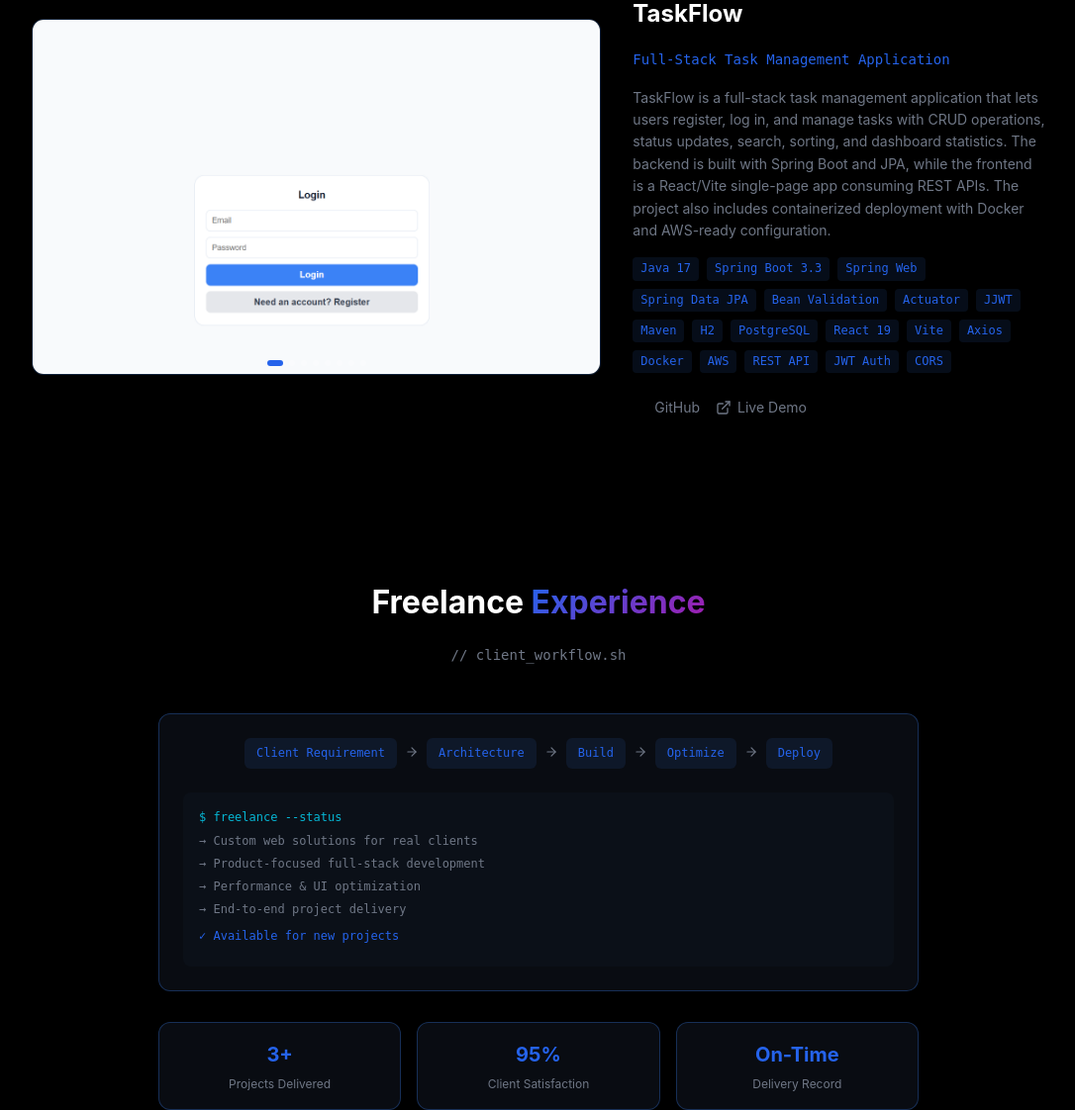
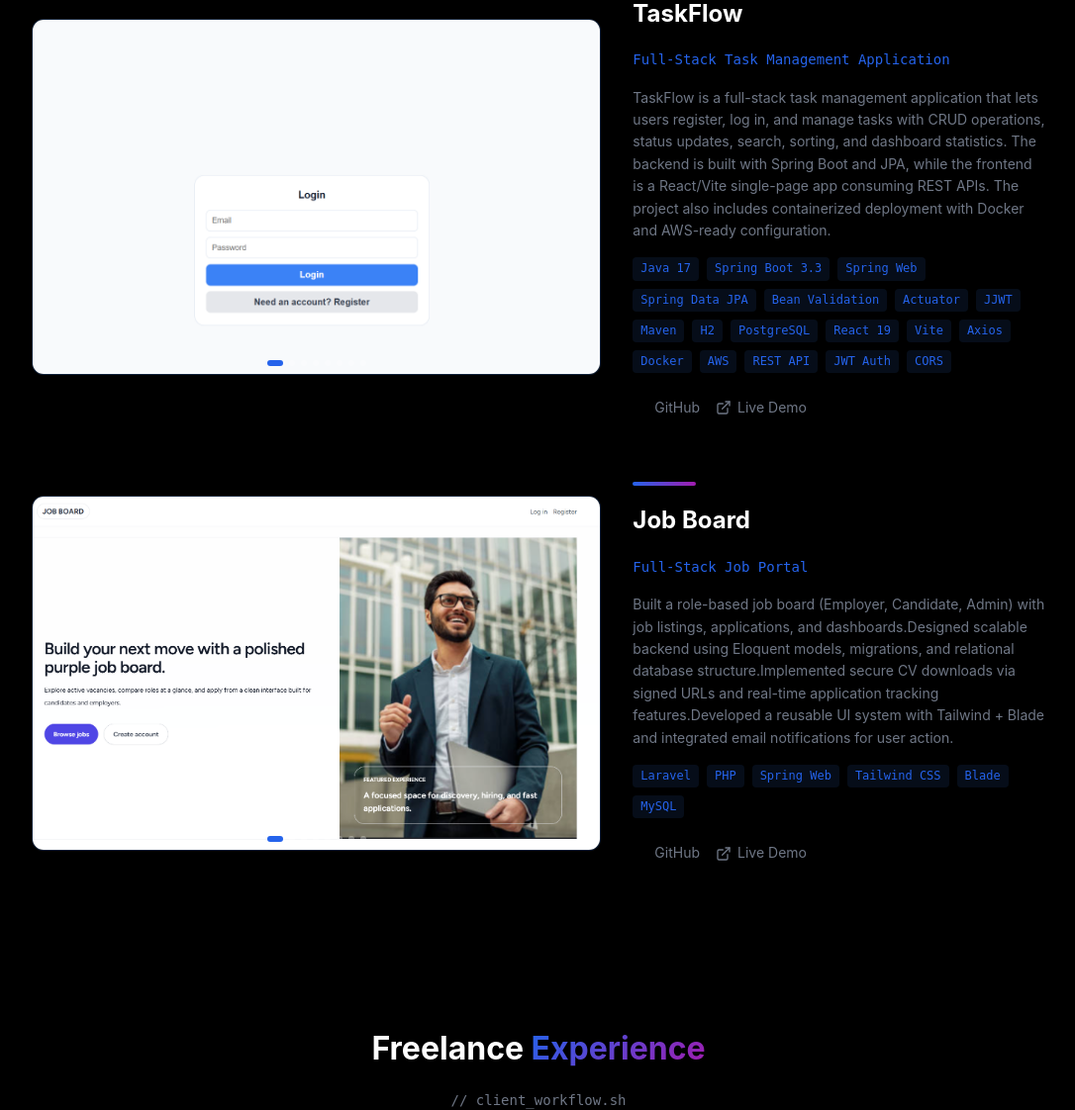
Before and after one commit to Piranpas065/My-portfolio, a Flask app: page / in a window 1280 px wide. Shown: the part 5081-6203 px from the top of the page at 99% size, without its empty margins (96-1182 px from the left). Run offline with Flask 3, Linux system fonts and the light colour scheme.

Commit message:
Update a project
Added a Job Board section with project details, images, and links.

```diff
--- a/templates/index.html
+++ b/templates/index.html
@@ -367,6 +367,43 @@
         </div>
       </div>
 
+
+      <!--JobBoard-->
+         <div class="project-row reverse">
+        <div class="project-content">
+          <div class="project-color-bar" style="background:linear-gradient(to right,var(--primary),var(--accent))"></div>
+          <h3 class="project-title">Job Board</h3>
+          <p class="project-subtitle">Full-Stack Job Portal</p>
+          <p class="project-desc">Built a role-based job board (Employer, Candidate, Admin) with job listings, applications, and dashboards.Designed scalable backend using Eloquent models, migrations, and relational database structure.Implemented secure CV downloads via signed URLs and real-time application tracking features.Developed a reusable UI system with Tailwind + Blade and integrated email notifications for user
+action.</p>
+          <div class="project-tags">
+            <span class="project-tag">Laravel</span><span class="project-tag">PHP</span><span class="project-tag">Spring Web</span>
+            <span class="project-tag">Tailwind CSS</span><span class="project-tag">Blade</span><span class="project-tag">MySQL</span>
+
+          </div>
+          <div class="project-links">
+            <a href="https://github.com/Piranpas065" target="_blank"><i data-lucide="github" style="width:16px;height:16px"></i> GitHub</a>
+            <a href="#"><i data-lucide="external-link" style="width:16px;height:16px"></i> Live Demo</a>
+          </div>
+        </div>
+        <div class="project-images">
+          <div class="slideshow">
+            <img src="{{ url_for('static', filename='images/job1.png') }}" alt="TaskFlow Screenshot 1" class="active-slide">
+            <img src="{{ url_for('static', filename='images/job2.png') }}" alt="TaskFlow Screenshot 2" class="hidden-slide">
+            <img src="{{ url_for('static', filename='images/job3.png') }}" alt="TaskFlow Screenshot 3" class="hidden-slide">
+            <img src="{{ url_for('static', filename='images/job4.png') }}" alt="TaskFlow Screenshot 4" class="hidden-slide">
+            <img src="{{ url_for('static', filename='images/job5.png') }}" alt="TaskFlow Screenshot 5" class="hidden-slide">
+            <img src="{{ url_for('static', filename='images/job6.png') }}" alt="TaskFlow Screenshot 6" class="hidden-slide">
+
+            <div class="slide-dots">
+              <span class="slide-dot active"></span><span class="slide-dot"></span><span class="slide-dot"></span><span class="slide-dot"></span>
+              <span class="slide-dot"></span><span class="slide-dot"></span><span class="slide-dot"></span><span class="slide-dot"></span>
+            </div>
+          </div>
+        </div>
+      </div>
+
+
     </div>
   </div>
 </section>
```
